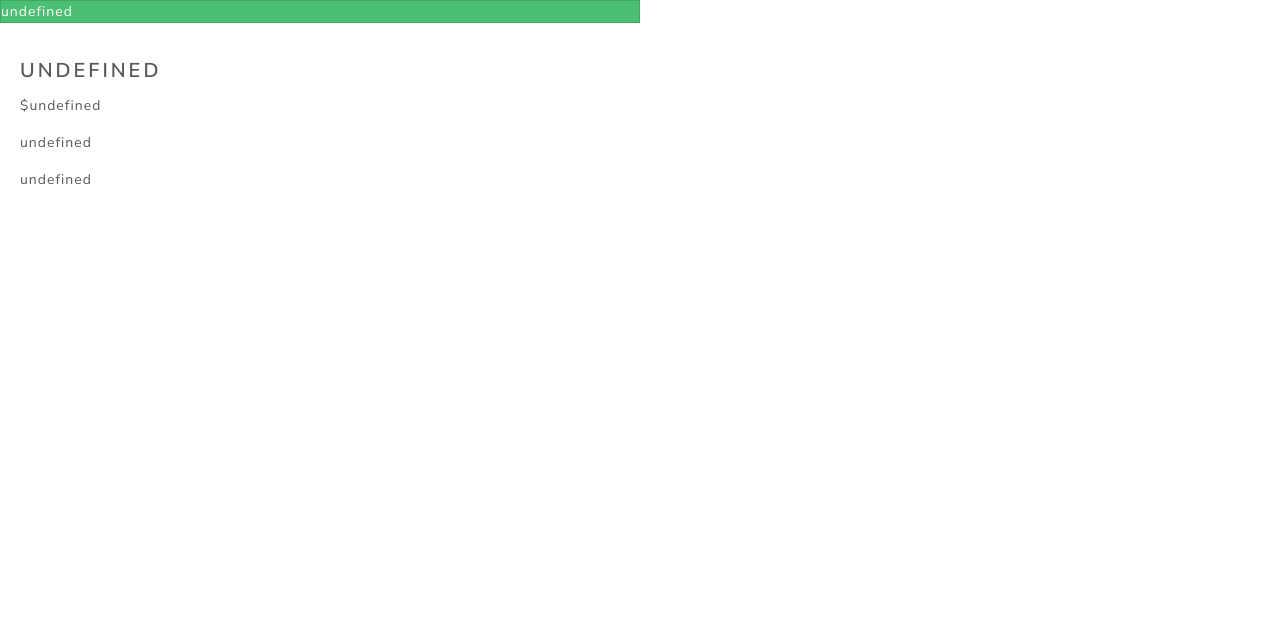
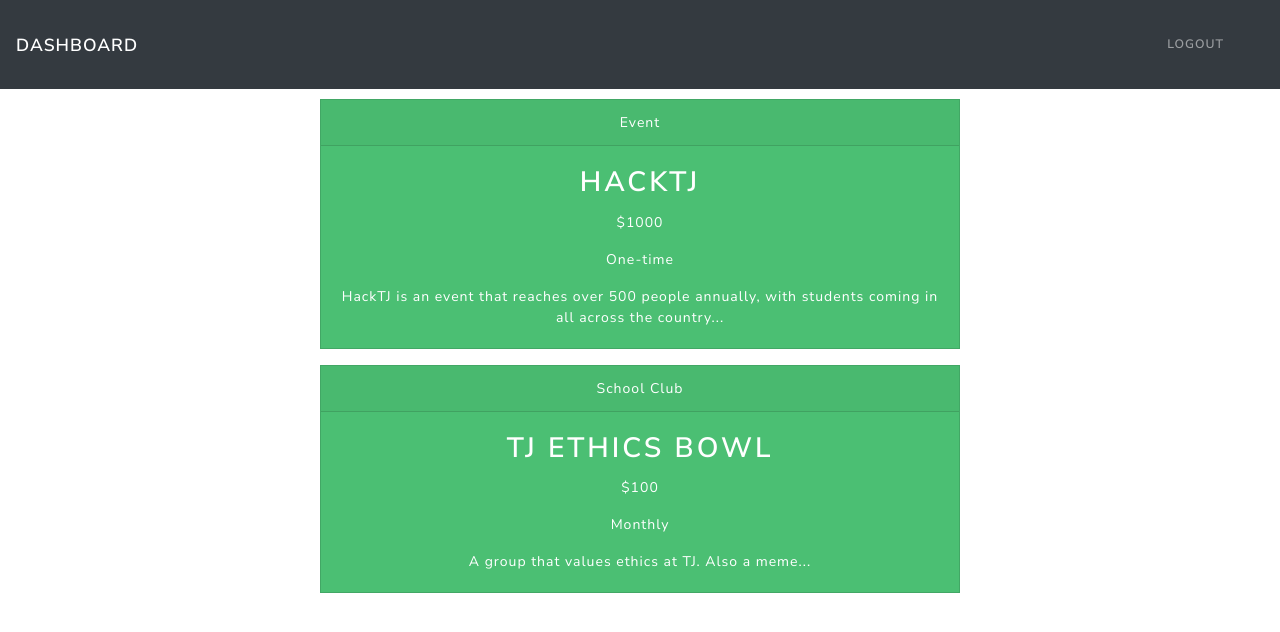
Before and after one commit to czhao028/SponsorsList, a plain HTML site: page sponsors-matches.html in a window 1280 px wide. Drawn offline with nearby package versions, Linux system fonts and the light colour scheme.

Commit message:
progress sponsor's matches

```diff
--- a/sponsors-matches.html
+++ b/sponsors-matches.html
@@ -7,7 +7,6 @@
 	<script src="https://ajax.googleapis.com/ajax/libs/jquery/3.2.0/jquery.min.js"></script>
 	<script src="https://maxcdn.bootstrapcdn.com/bootstrap/3.3.7/js/bootstrap.min.js"></script>
 	<script type="text/javascript" src="https://code.jquery.com/jquery-2.2.4.min.js"></script>
-	<script src="jquery-3.3.1.min.js"></script>
 	<script src="https://unpkg.com/scrollreveal/dist/scrollreveal.min.js"></script>
 	<script type="text/javascript">
 		window.sr = ScrollReveal({duration:2500});
@@ -15,26 +14,55 @@
     <title>Sponsor's Matches</title>
 </head>
 <body>
-	<div id = "allMatches" style="display: block; margin: 0 auto"></div>
+	<nav class="navbar navbar-expand-lg navbar-dark bg-dark">
+	  <a class="navbar-brand" href="#">Dashboard</a>
+	  <button class="navbar-toggler" type="button" data-toggle="collapse" data-target="#navbarColor02" aria-controls="navbarColor02" aria-expanded="false" aria-label="Toggle navigation" style="">
+	    <span class="navbar-toggler-icon"></span>
+	  </button>
+
+	  <div class="collapse navbar-collapse" id="navbarColor02">
+	    <ul class="navbar-nav ml-auto">
+
+	     <ul class="navbar-nav mr-auto">
+
+			  <li class="nav-item">
+			    <a class="nav-link" href="#">Logout</a>
+			  </li>
+	    </ul>
+
+	  </div>
+	</nav>
+
+	<div id = "allMatches" style="display: block; margin: 0 auto; padding: 10px;"></div>
 
 	<script type="text/javascript">
 		function returnMatches(){
 			//firebase stuff
-			return {"matches":[
+			return {matches:[
 					{
 						typeName:"Event",
 						name:"HackTJ",
 						cost:1000.00,
 						termLength: "One-time",
-						description:"HackTJ is an event that reaches over 500 people annually..."
+						description:"HackTJ is an event that reaches over 500 people annually, with students coming in all across the country..."
+					},
+					{
+						typeName:"School Club",
+						name:"TJ Ethics Bowl",
+						cost:100.00,
+						termLength: "Monthly",
+						description:"A group that values ethics at TJ. Also a meme..."
 					}
+
 				]
 			}
 		}
 		var allMatchesDiv = document.getElementById('allMatches');
 		allMatchesDiv.innerHTML = "";
-		for (var nodeEvent in returnMatches().matches){
-			allMatchesDiv.innerHTML += '<div class="card text-white bg-success mb-3" style="max-width: 40rem;"">'+nodeEvent.typeName+'</div><div class="card-body"><h4 class="card-title">'+nodeEvent.name+'</h4><p id = "card-cost" class = "card-cost">$'+nodeEvent.cost+'</p><p id = "card-payment_method" class = "card-payment_method">'+nodeEvent.termLength+'</p><p id = "card-text" class="card-text">'+nodeEvent.description+'</p>';
+		var allCurly = returnMatches().matches;
+		for (var pointer in allCurly){
+			nodeEvent = allCurly[pointer];
+			allMatchesDiv.innerHTML += '<div class="card text-white bg-success mb-3" style="max-width: 40rem; text-align:center; display:block; margin: 0 auto;"><div class="card-header">'+nodeEvent.typeName+'</div><div class="card-body"><h2 class="card-title">'+nodeEvent.name+'</h2><p id = "card-cost" class = "card-cost">$'+nodeEvent.cost+'</p><p id = "card-payment_method" class = "card-payment_method" style="display:inline-block;">'+nodeEvent.termLength+'</p><p id = "card-text" class="card-text">'+nodeEvent.description+'</p></div>';
 		}
 
 	</script>
```
Also changed, not shown: Sponsor_view.html (+3 -3 lines).
